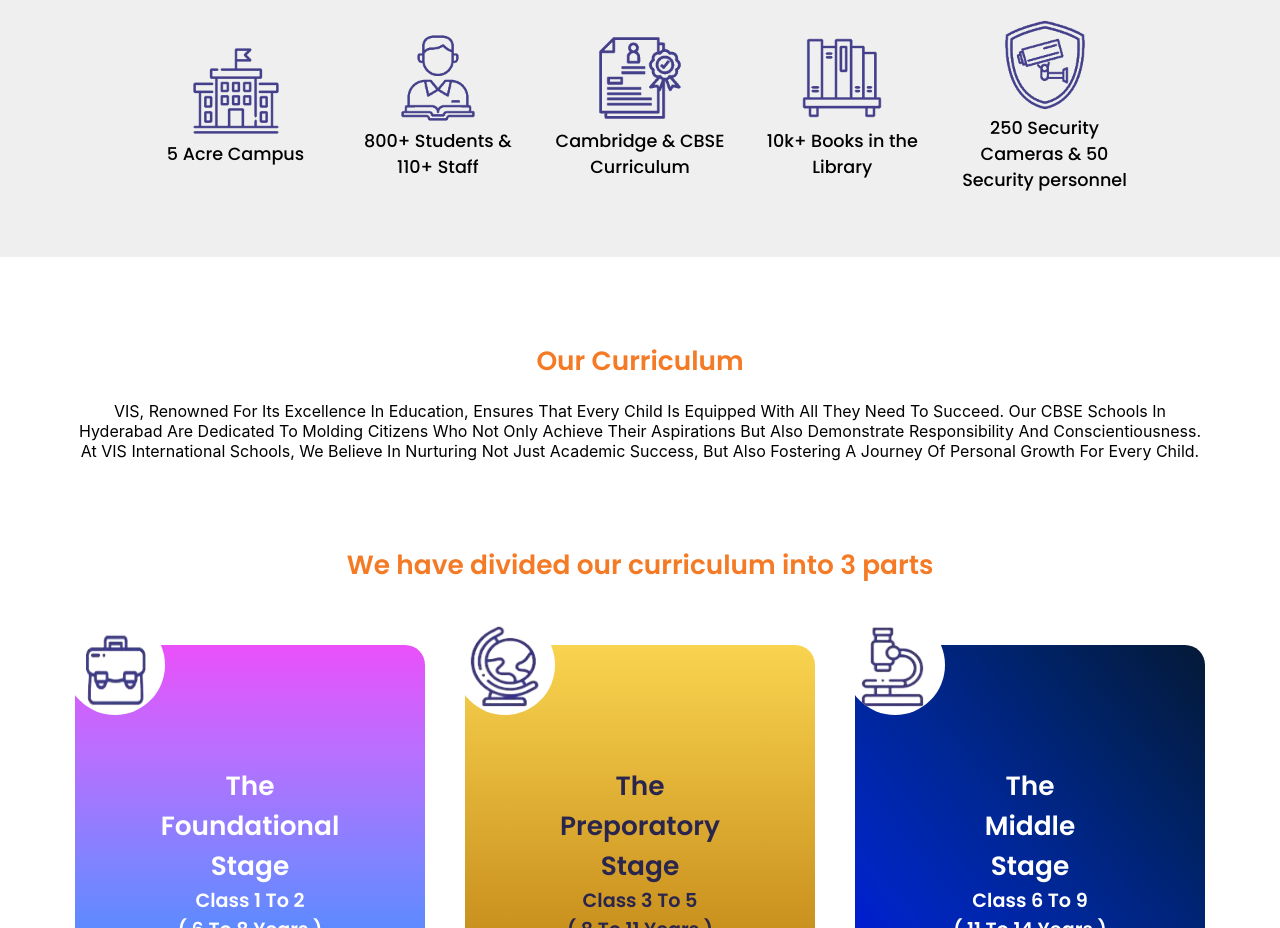
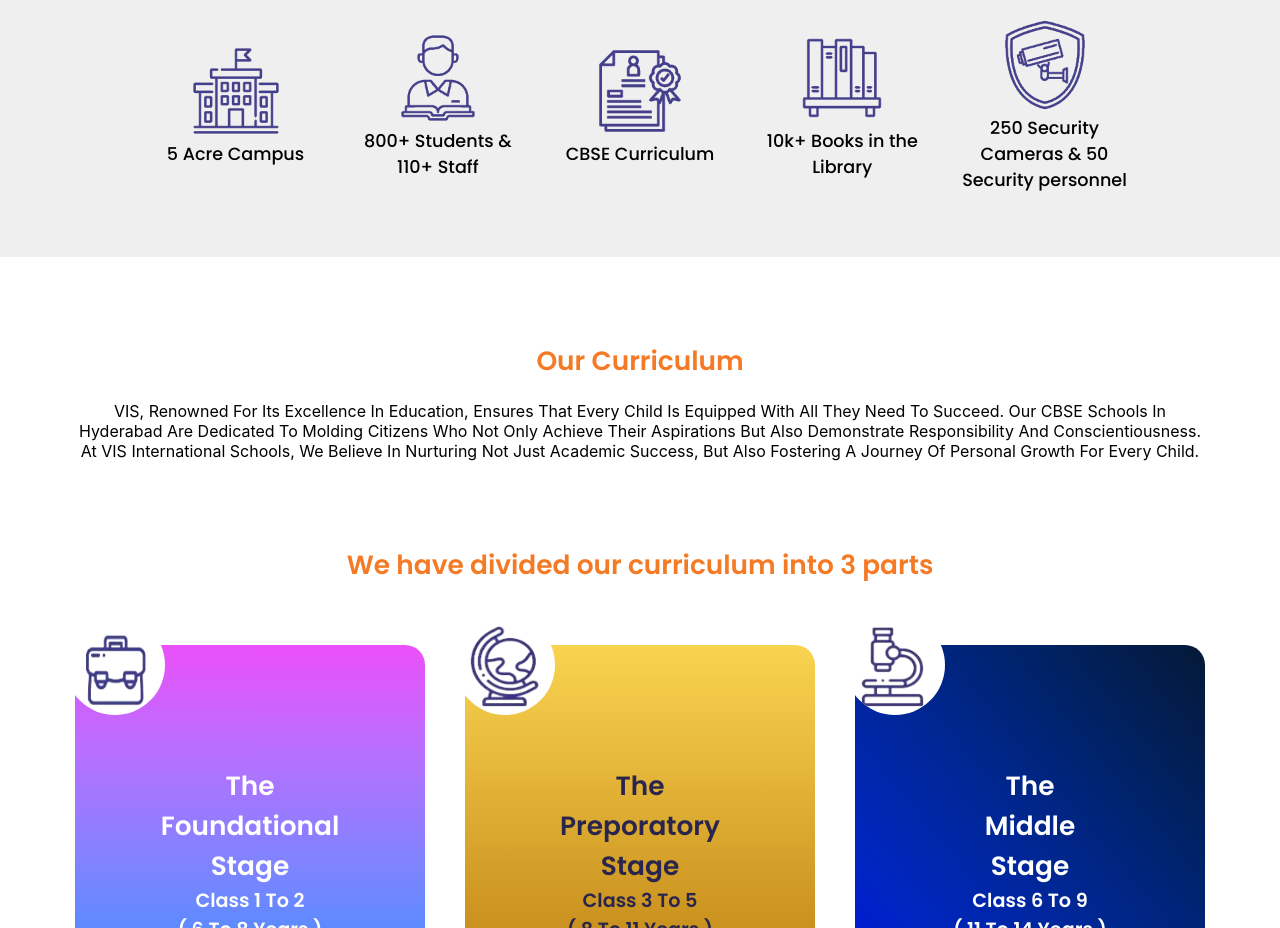
Before and after one commit to SaanvikaSolutions/VISSchool, a React (Create React App) app in the folder frontend/: page / in a window 1280 px wide. Shown: the part 900-1828 px from the top of the page. Built offline with nearby package versions, Linux system fonts and the light colour scheme.

Commit message:
modified the home page

```diff
--- a/frontend/src/Components/Home/Home.js
+++ b/frontend/src/Components/Home/Home.js
@@ -64,7 +64,7 @@
                     </div>
                     <div>
                         <img src={vis3} alt='vis3'/>
-                        <h1>Cambridge & CBSE Curriculum</h1>
+                        <h1>CBSE Curriculum</h1>
                     </div>
                     <div>
                         <img src={vis4} alt='vis4'/>
```
